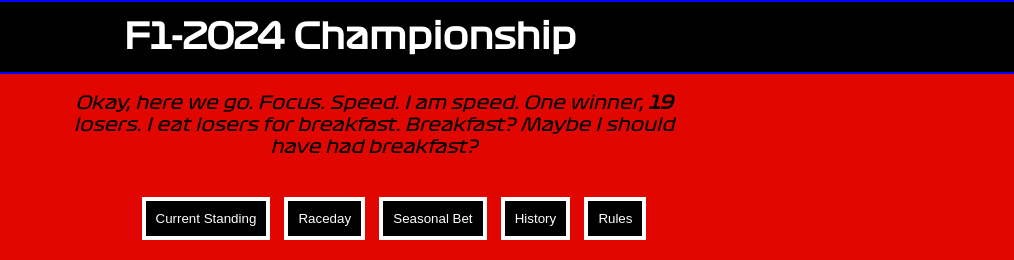
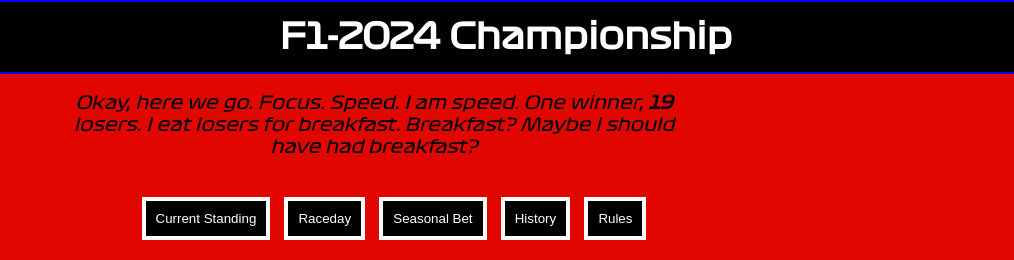
Before and after one commit to RoS203/RoS203.github.io, a plain HTML site: page index.html in a window 1280 px wide. Shown: the top 260 px of the page, 266-1280 px from the left. Drawn offline with Linux system fonts and the light colour scheme.

Commit message:
Update styles.css

```diff
--- a/styles.css
+++ b/styles.css
@@ -40,7 +40,7 @@ header {
 
 .title {
   color: white;
-  margin: auto 10%;
+  margin: auto;
   font-size: 35px;
 }
 
```
